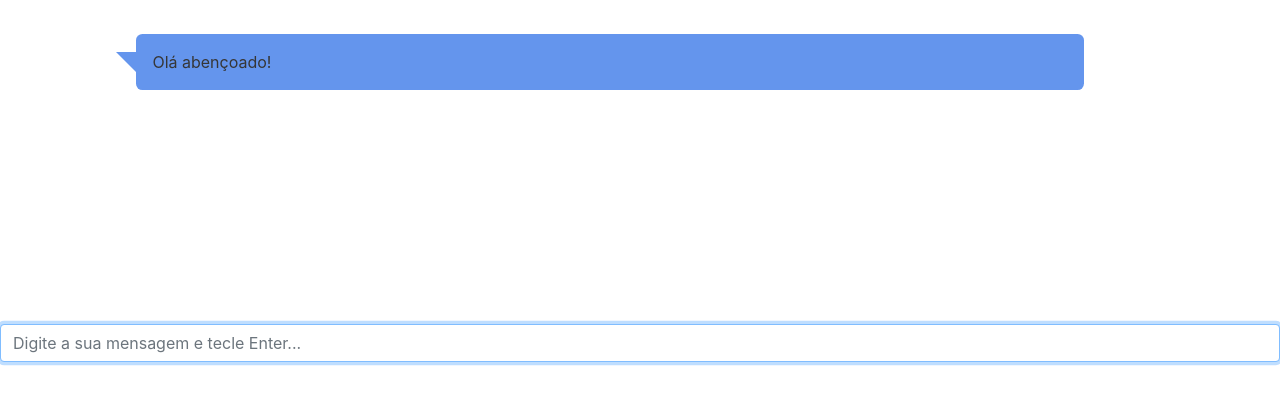
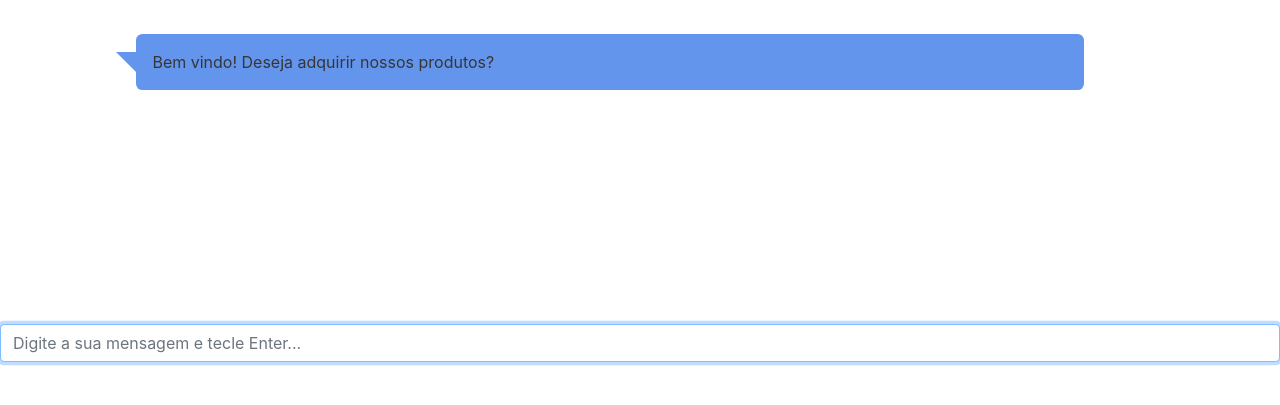
Before and after one commit to athayde-ne/chatbot, a Django app: template arquitetura/chatbot/perguntas/templates/chatbot.html in a window 1280 px wide. Shown: the part 56-461 px from the top of the page. Run offline with Django 3.2, Linux system fonts and the light colour scheme; the template is opened without the code that fills it, so the values that code supplies are empty; some libraries are stand-ins or nearby versions.

Commit message:
update chatbot.html

```diff
--- a/arquitetura/chatbot/perguntas/templates/chatbot.html
+++ b/arquitetura/chatbot/perguntas/templates/chatbot.html
@@ -118,7 +118,7 @@
 			<div class="talk-bubble tri-right left-top"
 			style="width: 74%; background-color: #6495ED; margin-left: -50px;"> <!-- Balão 1 -->
 				<div class="talktext">
-					<p>Olá abençoado!</p>
+					<p>Bem vindo! Deseja adquirir nossos produtos?</p>
 				</div>
 			</div>
 		</div>
```
